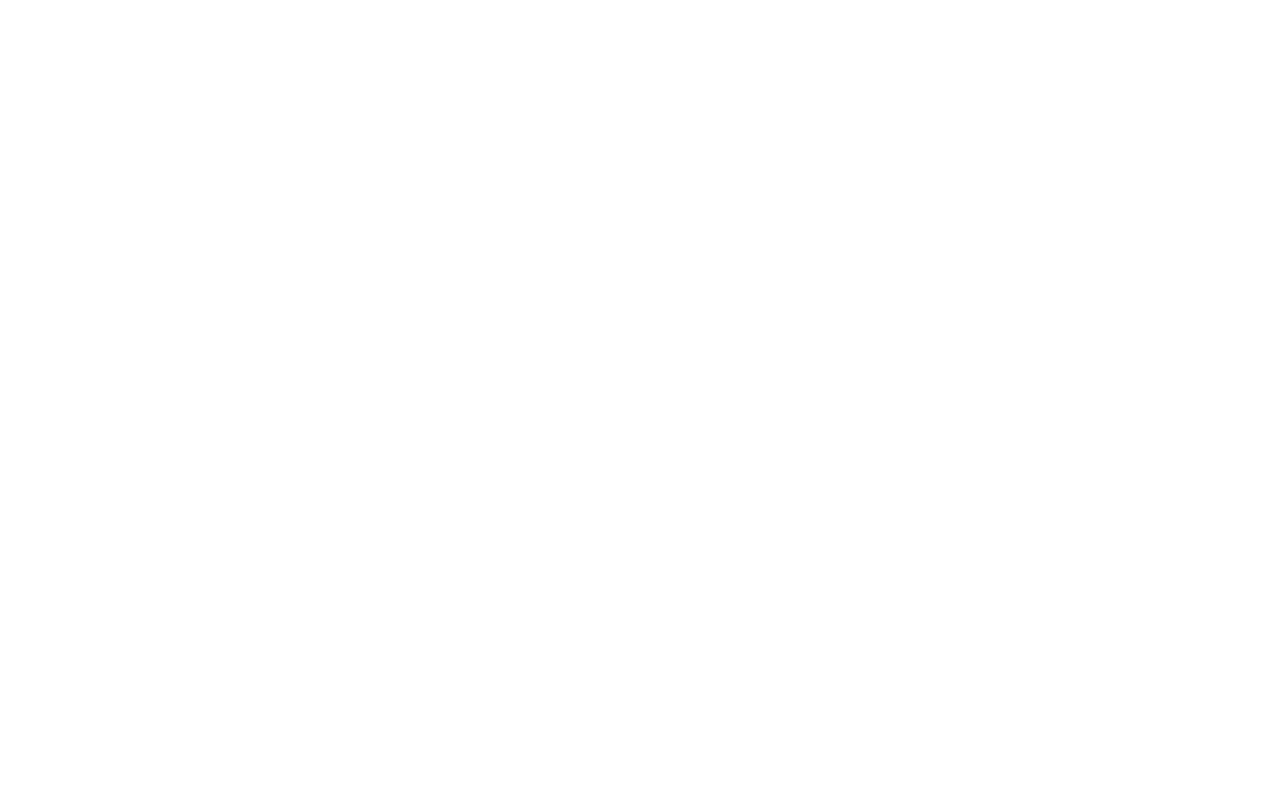
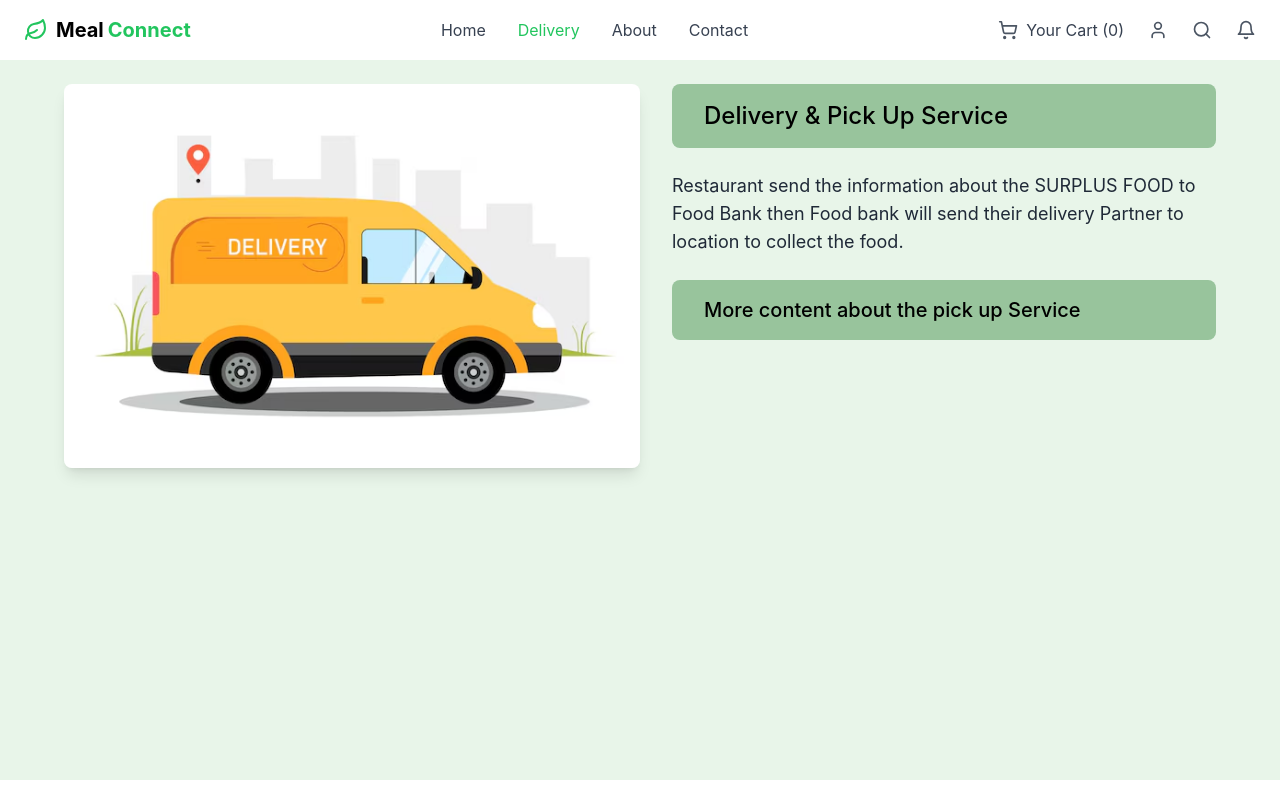
Before and after one commit to mohitraj0801/meal_connect_updated, a React (Create React App) app: page /Delivery-Page in a window 1280 px wide. Before the commit this address had no page. Built offline with nearby package versions, Linux system fonts and the light colour scheme.

Commit message:
added Delivery Page

```diff
--- a/package.json
+++ b/package.json
@@ -14,6 +14,7 @@
     "lucide-react": "^0.454.0",
     "react": "^18.3.1",
     "react-dom": "^18.3.1",
+    "react-feather": "^2.0.10",
     "react-icons": "^5.3.0",
     "react-router-dom": "^6.27.0",
     "react-scripts": "^5.0.1",
@@ -45,7 +46,7 @@
   },
   "devDependencies": {
     "autoprefixer": "^10.4.20",
-    "postcss": "^8.4.47",
-    "tailwindcss": "^3.4.14"
+    "postcss": "^8.4.49",
+    "tailwindcss": "^3.4.15"
   }
 }
--- a/src/App.js
+++ b/src/App.js
@@ -7,6 +7,7 @@
 import RestaurantForm from './components/RestaurantForm';
 import FoodBankForm from './components/FoodBankForm';
 import HomePage from './components/HomePage';
+import DeliveryPage from './components/DeliveryPage';
 import DontWasteFoodPage from './components/DontWasteFoodPage';
 import { Link } from 'react-router-dom';
 
@@ -46,7 +47,7 @@
               <div className="flex space-x-6">
               <div className="flex space-x-6">
                   <Link to="/home-page" className="hover:text-gray-600">Home</Link>
-                  <Link to="/delivery" className="hover:text-gray-600">Delivery</Link>
+                  <Link to="/Delivery-Page" className="hover:text-gray-600">Delivery</Link>
                   <Link to="/about" className="hover:text-gray-600">About</Link>
                   <Link to="/contact" className="hover:text-gray-600">Contact</Link>
               </div>
@@ -215,6 +216,14 @@
           }
         />
         <Route
+          path="/Delivery-Page"
+          element={
+            <ProtectedRoute>
+              <DeliveryPage />
+            </ProtectedRoute>
+          }
+        />
+        <Route
           path="/dont-waste-food"
           element={
             <ProtectedRoute>
--- /dev/null
+++ b/src/components/DeliveryPage.js
@@ -0,0 +1,72 @@
+import React from 'react';
+import { ShoppingCart, User, Search, Bell, Leaf } from 'lucide-react'; // Importing the leaf icon
+
+const DeliveryPage = () => {
+  return (
+    <div className="min-h-screen bg-white">
+      {/* Navigation Bar */}
+      <nav className="flex items-center justify-between px-6 py-4 bg-white shadow-sm">
+        {/* Logo */}
+        <div className="flex items-center">
+          <h1 className="text-xl font-bold flex items-center">
+            <Leaf className="h-6 w-6 text-green-500 mr-2" /> {/* Leaf icon before Meal */}
+            <span>Meal</span>
+            <span className="text-green-500 ml-1">Connect</span> {/* Connect part in green */}
+          </h1>
+        </div>
+
+        {/* Navigation Links */}
+        <div className="flex items-center space-x-8">
+          <a href="/" className="text-gray-700 hover:text-gray-900">Home</a>
+          <a href="/delivery" className="text-green-500 hover:text-green-600">Delivery</a>
+          <a href="/about" className="text-gray-700 hover:text-gray-900">About</a>
+          <a href="/contact" className="text-gray-700 hover:text-gray-900">Contact</a>
+        </div>
+
+        {/* Right Icons */}
+        <div className="flex items-center space-x-6">
+          <div className="flex items-center">
+            <ShoppingCart className="h-5 w-5 text-gray-600" />
+            <span className="ml-2 text-gray-700">Your Cart (0)</span>
+          </div>
+          <User className="h-5 w-5 text-gray-600" />
+          <Search className="h-5 w-5 text-gray-600" />
+          <Bell className="h-5 w-5 text-gray-600" />
+        </div>
+      </nav>
+
+      {/* Main Content */}
+      <div className="p-6 bg-[#e8f5e9] min-h-[calc(100vh-80px)] flex">
+        <div className="max-w-6xl w-full mx-auto flex">
+          {/* Left Side - Image Section */}
+          <div className="w-1/2">
+            <img
+              src="/images/11th.jpg"
+              alt="Delivery van"
+              className="w-full h-auto rounded-lg shadow-lg" // Style the image as needed
+            />
+          </div>
+
+          {/* Right Side - Content */}
+          <div className="w-1/2 flex flex-col pl-8">
+            <div className="bg-[#98c49c] text-black rounded-lg px-8 py-4 inline-block mb-6">
+              <h2 className="text-2xl font-medium">Delivery & Pick Up Service</h2>
+            </div>
+
+            <p className="text-gray-800 text-lg mb-6">
+              Restaurant send the information about the SURPLUS FOOD to Food Bank
+              then Food bank will send their delivery Partner to location to
+              collect the food.
+            </p>
+
+            <div className="bg-[#98c49c] text-black rounded-lg px-8 py-4">
+              <h3 className="text-xl font-medium">More content about the pick up Service</h3>
+            </div>
+          </div>
+        </div>
+      </div>
+    </div>
+  );
+};
+
+export default DeliveryPage;
```
Also changed, not shown: public/images/11th.jpg (added), 1 other file (tests, documents, lock files or other folders).
